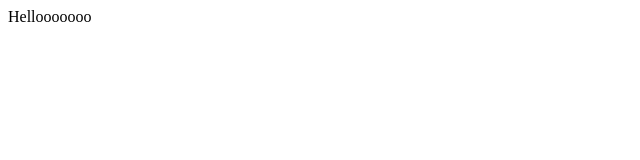
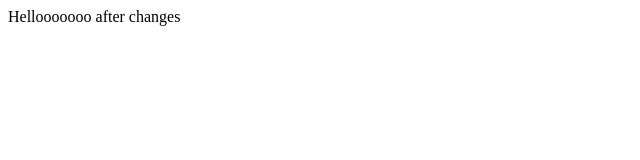
Before and after one commit to Shinichi-Rishabh/freshersbatch-oct16, a plain HTML site: page Hello.html in a window 1280 px wide. Shown: the whole page, without its empty margins (0-640 px from the left). Drawn offline with Linux system fonts and the light colour scheme.

Commit message:
Adding change in Hello.html

```diff
--- a/Hello.html
+++ b/Hello.html
@@ -11,6 +11,7 @@
 <!-- Feel free to change this text here -->
 <p>
 Hellooooooo
+after changes
 </p>
 
 
```
